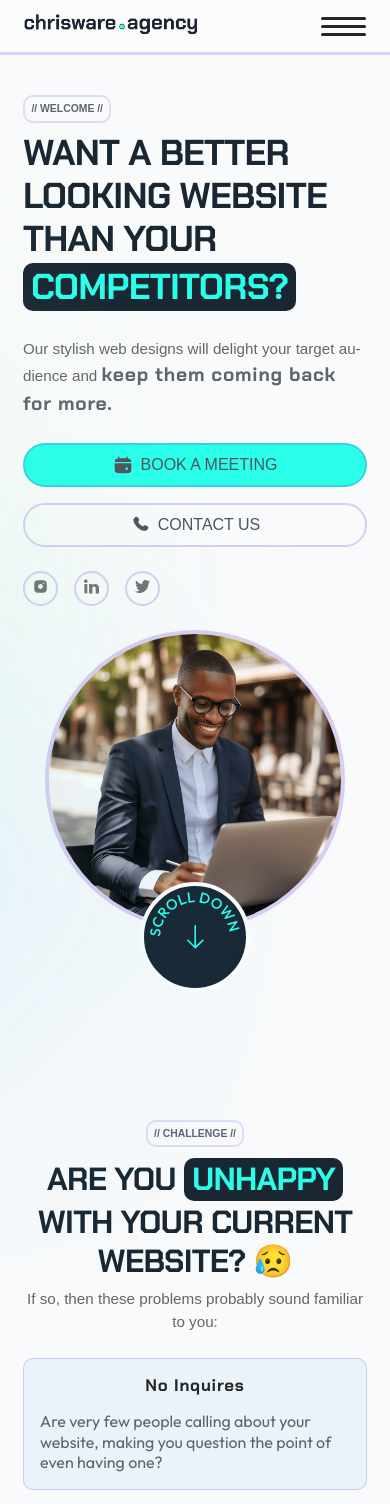
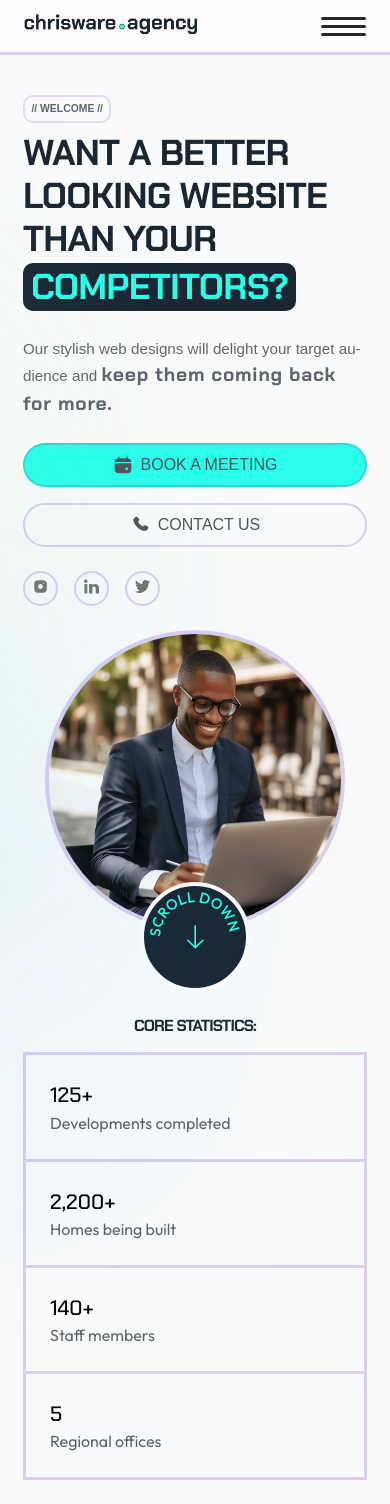
Before and after one commit to ChristianWare/chris-ware-agency, a Next.js app: page / in a window 390 px wide. Shown: the top 1504 px of the page. Built offline with nearby package versions, Linux system fonts and the light colour scheme; no server answers; a web font is replaced by a local one.

Commit message:
Added Core Stats + Updated FAQ Answers

```diff
--- a/src/app/layout.module.css
+++ b/src/app/layout.module.css
@@ -6,6 +6,7 @@
   padding-right: 30px;
   padding-left: 30px;
   background-color: var(--neutral);
+  /* border: 3px solid var(--border); */
 }
 
 @media screen and (max-width: 568px) {
--- a/src/components/Faq/Faq.module.css
+++ b/src/components/Faq/Faq.module.css
@@ -119,6 +119,7 @@
   opacity: 0.7;
   font-size: 2rem;
   text-decoration: none;
+  text-transform: uppercase;
   line-height: 120%;
   hyphens: auto;
 }
@@ -130,6 +131,13 @@
   margin-top: 1.5rem;
   hyphens: auto;
   width: 90%;
+
+  font-family: var(--outfit);
+  opacity: 0.7;
+  background-color: var(--gray);
+  border: 1px solid var(--border);
+  padding: 2rem;
+  border-radius: 10px;
 }
 
 .btnContainer {
--- a/src/components/Hero/Hero.module.css
+++ b/src/components/Hero/Hero.module.css
@@ -21,6 +21,7 @@
   padding: 0.05rem 1rem;
   border-radius: 10px;
   user-select: none;
+  width: fit-content;
 }
 
 .left,
@@ -129,6 +130,41 @@
   display: flex;
   align-items: center;
   justify-content: center;
+  margin-bottom: 3rem;
+}
+
+.strong {
+  color: var(--navy);
+  font-size: 2rem;
+  font-weight: 900;
+}
+
+.statsContainer {
+  margin-top: 2rem;
+  display: grid;
+  grid-template-columns: repeat(4, 1fr);
+}
+
+.stat {
+  border: 3px solid var(--border);
+  border-left: none;
+  padding: 3rem;
+}
+
+.stat:nth-child(1) {
+  border-left: 3px solid var(--border);
+}
+
+.statHeading {
+  font-family: var(--chakraPetch);
+  font-size: 2.6rem;
+  font-weight: 500;
+}
+
+.statDetail {
+  font-family: var(--outfit);
+  color: var(--navy);
+  opacity: 0.7;
 }
 
 @media screen and (max-width: 1100px) {
@@ -158,6 +194,20 @@
 
   .rtContainer {
     margin-top: -6rem;
+  }
+}
+
+@media screen and (max-width: 820px) {
+  .statsContainer {
+    grid-template-columns: repeat(3, 1fr);
+  }
+
+  .stat:nth-child(3) {
+    border-right: 3px solid var(--border);
+  }
+  .stat:nth-child(4) {
+    border-top: none;
+    border-left: 3px solid var(--border);
   }
 }
 
@@ -194,12 +244,42 @@
     height: 400px;
     width: 400px;
   }
+
+  .statsContainer {
+    grid-template-columns: repeat(2, 1fr);
+  }
+
+  .stat:nth-child(3) {
+    border-top: none;
+    border-left: 3px solid var(--border);
+  }
+  .stat:nth-child(4) {
+    border-left: none;
+  }
+
+  .strong {
+    text-align: center;
+    margin-left: auto;
+    margin-right: auto;
+  }
 }
 
 @media screen and (max-width: 480px) {
   .imgContainer {
     height: 300px;
     width: 300px;
+  }
+
+  .statsContainer {
+    grid-template-columns: repeat(1, 1fr);
+  }
+
+  .stat:nth-child(2) {
+    border-top: none;
+    border-left: 3px solid var(--border);
+  }
+  .stat:nth-child(4) {
+    border-left: 3px solid var(--border);
   }
 }
 
--- a/src/components/Hero/Hero.tsx
+++ b/src/components/Hero/Hero.tsx
@@ -14,7 +14,6 @@ import Link from "next/link";
 
 const Hero = () => {
   return (
-    <>
     <section className={styles.container}>
       <ContentPadding>
         <div className={styles.content}>
@@ -86,9 +85,27 @@ const Hero = () => {
         <div className={styles.rtContainer}>
           <RotatingText text='scroll down' showArrow={true} />
         </div>
+        <h2 className={styles.strong}>Core Statistics:</h2>
+        <div className={styles.statsContainer}>
+          <div className={styles.stat}>
+            <div className={styles.statHeading}>125+</div>
+            <p className={styles.statDetail}>Developments completed</p>
+          </div>
+          <div className={styles.stat}>
+            <div className={styles.statHeading}>2,200+</div>
+            <p className={styles.statDetail}>Homes being built</p>
+          </div>
+          <div className={styles.stat}>
+            <div className={styles.statHeading}>140+</div>
+            <p className={styles.statDetail}>Staff members</p>
+          </div>
+          <div className={styles.stat}>
+            <div className={styles.statHeading}>5</div>
+            <p className={styles.statDetail}>Regional offices</p>
+          </div>
+        </div>
       </ContentPadding>
     </section>
-    </>
   );
 };
 export default Hero;
--- a/src/components/Portfolio/Portfolio.module.css
+++ b/src/components/Portfolio/Portfolio.module.css
@@ -169,8 +169,7 @@
   }
 
   .topText,
-  .mainHeading,
-  .heading {
+  .mainHeading {
     width: 100%;
     text-align: center;
   }
--- a/src/lib/data.ts
+++ b/src/lib/data.ts
@@ -420,12 +420,7 @@ export const faqs = [
     answer:
       "Yes, all websites we develop are mobile-friendly and responsive. We prioritize delivering an optimal user experience on various devices and screen sizes.",
   },
-  {
-    id: 41,
-    question: "Can I update the website content myself after it's built?",
-    answer:
-      "Certainly! We often use content management systems (CMS) like WordPress, allowing you to easily update and manage your website's content without needing technical expertise.",
-  },
+
   {
     id: 42,
     question: "Do you offer website maintenance and support?",
```
Lines whose indentation alone changed are shown as unchanged.
